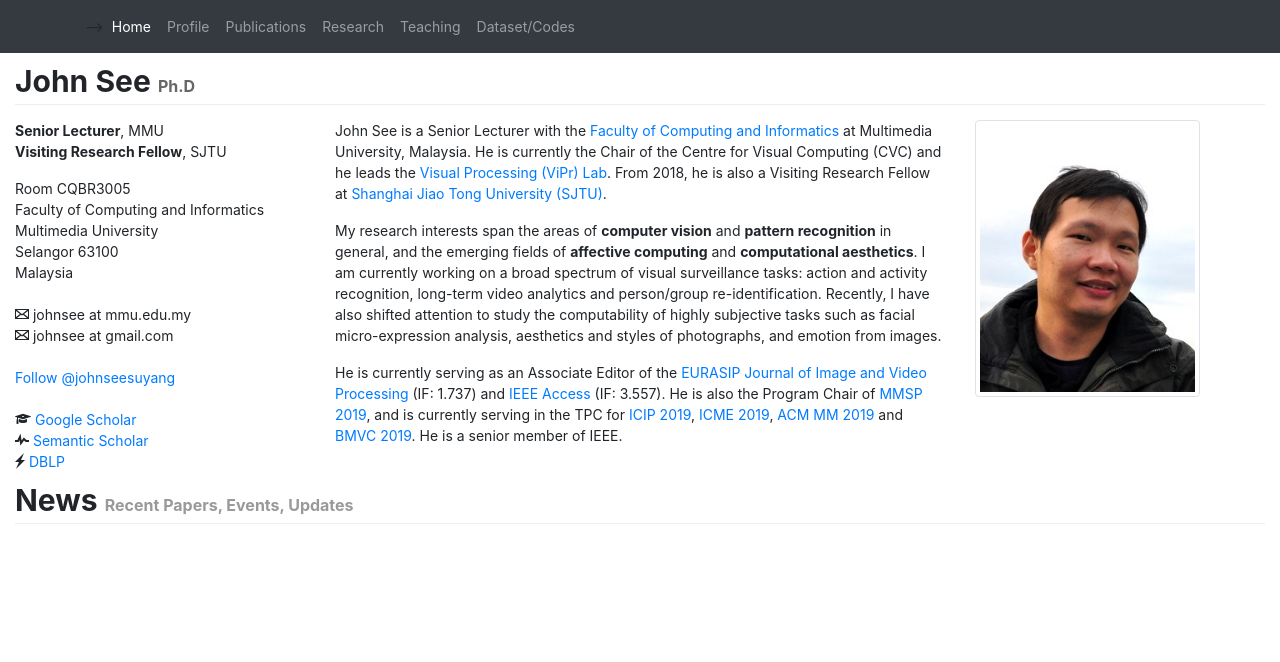
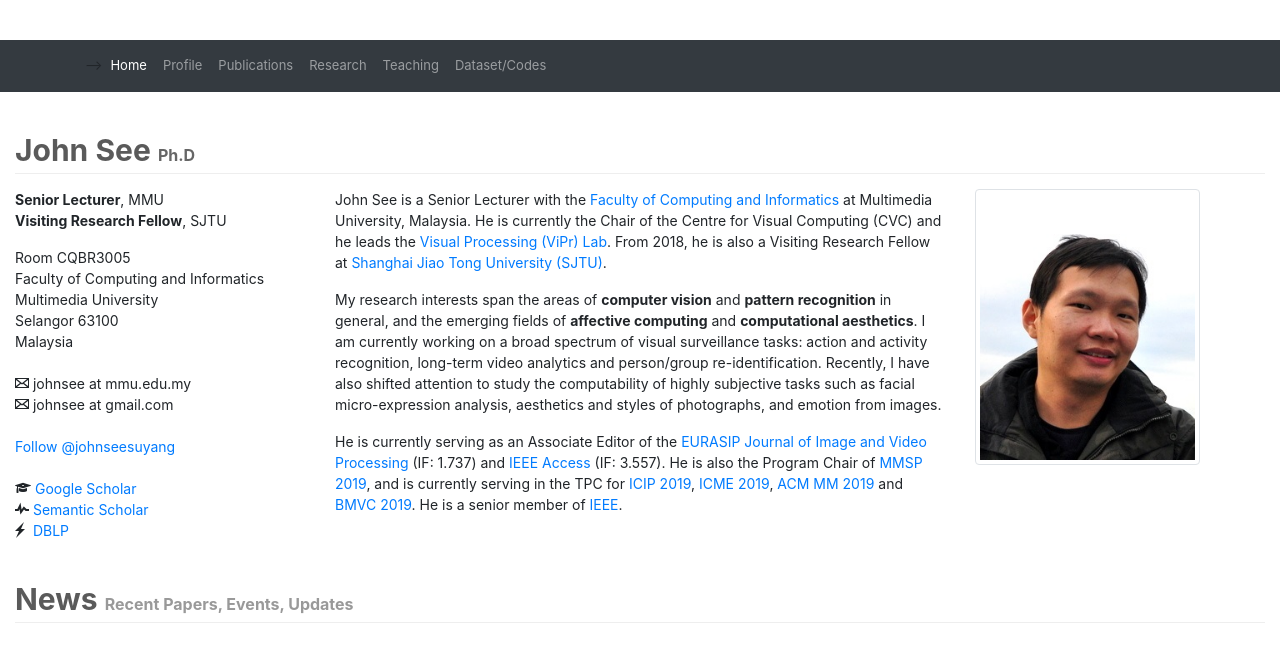
Before and after one commit to john-see/john-see.github.io, a Jekyll site: the page index.html, which Jekyll copies as it is, in a window 1280 px wide. Shown: the top 662 px of the page. Built offline with Jekyll 4.4.1, drawn with Linux system fonts in a browser that asks for light colours; comment, search, counter and statistics services are not loaded.

Commit message:
add back docs stylesheet

```diff
--- a/index.html
+++ b/index.html
@@ -14,6 +14,7 @@
   <link href="css/bootstrap.min.css" rel="stylesheet">
   <link href="css/build.css" rel="stylesheet" >
   <link href="css/octicons.css" rel="stylesheet" >
+  <link href="css/docs.css" rel="stylesheet" >
   <link href="css/js.css" rel="stylesheet">   <!-- personal stylesheet -->
 
 </head>
@@ -86,7 +87,7 @@
                         <span class="octicon octicon-mortar-board"></span> <a href="https://scholar.google.com/citations?user=oMjrLWcAAAAJ" target="_blank">Google Scholar</a><br />
                         <span class="octicon octicon-pulse"></span>
                         <a href="https://www.semanticscholar.org/author/John-See/2339975" target="_blank">Semantic Scholar</a><br />
-                        <span class="octicon octicon-zap"></span>&nbsp;<a href="https://dblp.uni-trier.de/pers/hd/s/See:John" target="_blank">DBLP</a><br />
+                        <span class="octicon octicon-zap"></span>&nbsp;&nbsp;<a href="https://dblp.uni-trier.de/pers/hd/s/See:John" target="_blank">DBLP</a><br />
                     </div>
 
         </div>
@@ -95,7 +96,7 @@
 
             <p>My research interests span the areas of <b>computer vision</b> and <b>pattern recognition</b> in general, and the emerging fields of <b>affective computing</b> and <b>computational aesthetics</b>. I am currently working on a broad spectrum of visual surveillance tasks: action and activity recognition, long-term video analytics and person/group re-identification. Recently, I have also shifted attention to study the computability of highly subjective tasks such as facial micro-expression analysis, aesthetics and styles of photographs, and emotion from images.</p>
 
-            <p>He is currently serving as an Associate Editor of the <a href="https://jivp-eurasipjournals.springeropen.com/">EURASIP Journal of Image and Video Processing</a> (IF: 1.737) and <a href="https://ieeeaccess.ieee.org/">IEEE Access</a> (IF: 3.557). He is also the Program Chair of <a href="https://mmsp2019.org" target="_blank">MMSP 2019</a>, and is currently serving in the TPC for <a href="http://2019.ieeeicip.org/" target="_blank">ICIP 2019</a>,  <a href="http://www.icme2019.org/" target="_blank">ICME 2019</a>, <a href="https://www.acmmm.org/2019/" target="_blank">ACM MM 2019</a> and <a href="https://bmvc2019.org/" target="_blank">BMVC 2019</a>. He is a senior member of IEEE.</p>
+            <p>He is currently serving as an Associate Editor of the <a href="https://jivp-eurasipjournals.springeropen.com/">EURASIP Journal of Image and Video Processing</a> (IF: 1.737) and <a href="https://ieeeaccess.ieee.org/">IEEE Access</a> (IF: 3.557). He is also the Program Chair of <a href="https://mmsp2019.org" target="_blank">MMSP 2019</a>, and is currently serving in the TPC for <a href="http://2019.ieeeicip.org/" target="_blank">ICIP 2019</a>,  <a href="http://www.icme2019.org/" target="_blank">ICME 2019</a>, <a href="https://www.acmmm.org/2019/" target="_blank">ACM MM 2019</a> and <a href="https://bmvc2019.org/" target="_blank">BMVC 2019</a>. He is a senior member of <a href="http://ieee.org/" target="_blank">IEEE</a>.</p>
 
         </div>
         <div class="col-sm-3">
```
